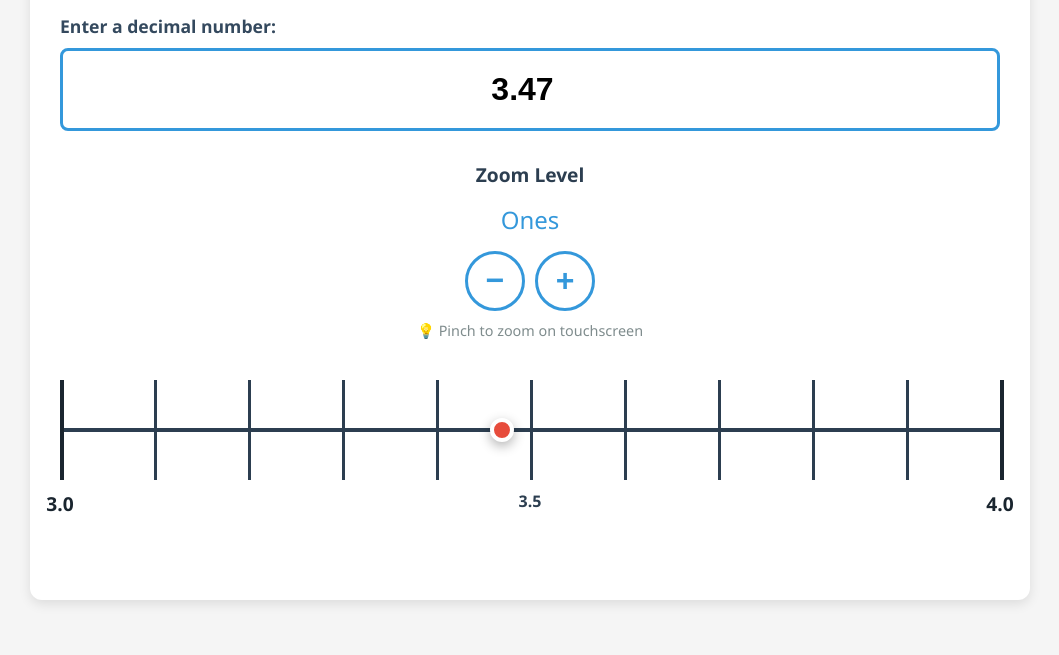
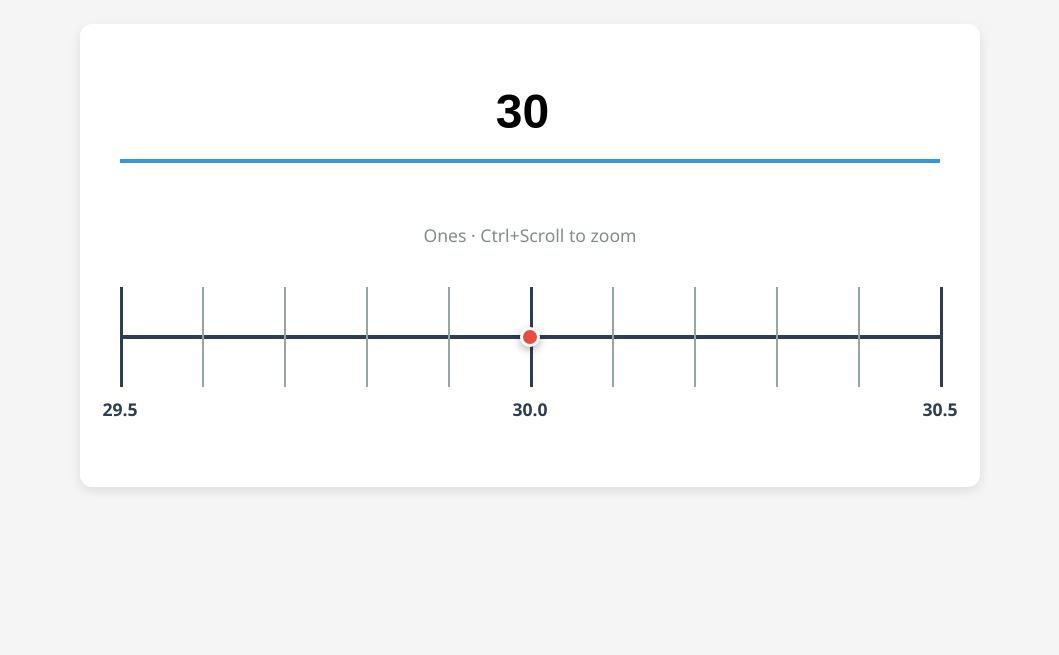
Before and after one commit to MrH-SWES/Zooming-Number-Line, a plain HTML site: page index.html in a window 1280 px wide. Shown: the part 145-800 px from the top of the page, without its empty margins (110-1169 px from the left). Drawn offline with Linux system fonts and the light colour scheme.

Commit message:
Update index.html

```diff
--- a/index.html
+++ b/index.html
@@ -19,116 +19,46 @@
             align-items: center;
             justify-content: center;
             min-height: 100vh;
-            touch-action: pan-y pinch-zoom;
         }
 
         .container {
-            max-width: 1000px;
+            max-width: 900px;
             width: 100%;
             background: white;
             border-radius: 12px;
-            padding: 30px;
+            padding: 40px;
             box-shadow: 0 4px 12px rgba(0,0,0,0.1);
-        }
-
-        h1 {
-            text-align: center;
-            color: #2c3e50;
-            margin-bottom: 30px;
-            font-size: clamp(1.5rem, 4vw, 2rem);
-        }
-
-        .input-section {
-            margin-bottom: 30px;
-        }
-
-        label {
-            display: block;
-            font-size: 1.1rem;
-            font-weight: bold;
-            color: #34495e;
-            margin-bottom: 10px;
         }
 
         input[type="number"] {
             width: 100%;
             padding: 20px;
-            font-size: 2rem;
-            border: 3px solid #3498db;
-            border-radius: 8px;
+            font-size: 3rem;
+            border: none;
+            border-bottom: 4px solid #3498db;
             text-align: center;
             font-weight: bold;
+            background: transparent;
+            margin-bottom: 60px;
         }
 
         input[type="number"]:focus {
             outline: none;
-            border-color: #2980b9;
-            box-shadow: 0 0 0 3px rgba(52, 152, 219, 0.2);
-        }
-
-        .zoom-controls {
-            margin-bottom: 30px;
-            text-align: center;
-        }
-
-        .zoom-label {
-            font-size: 1.2rem;
-            font-weight: bold;
-            color: #2c3e50;
-            margin-bottom: 15px;
+            border-bottom-color: #2980b9;
         }
 
         .zoom-level {
-            font-size: 1.5rem;
-            color: #3498db;
-            margin-bottom: 10px;
-        }
-
-        .zoom-buttons {
-            display: flex;
-            gap: 10px;
-            justify-content: center;
-            align-items: center;
-            margin-top: 15px;
-        }
-
-        .zoom-btn {
-            width: 60px;
-            height: 60px;
-            border: 3px solid #3498db;
-            background: white;
-            color: #3498db;
-            border-radius: 50%;
-            font-size: 2rem;
-            font-weight: bold;
-            cursor: pointer;
-            transition: all 0.3s;
-            display: flex;
-            align-items: center;
-            justify-content: center;
-        }
-
-        .zoom-btn:hover {
-            background: #3498db;
-            color: white;
-            transform: scale(1.1);
-        }
-
-        .zoom-btn:active {
-            transform: scale(0.95);
-        }
-
-        .pinch-hint {
-            font-size: 0.9rem;
+            text-align: center;
+            font-size: 1.1rem;
             color: #7f8c8d;
-            margin-top: 10px;
+            margin-bottom: 30px;
         }
 
         .number-line-container {
             position: relative;
             margin: 40px 0;
-            min-height: 150px;
-            touch-action: pinch-zoom;
+            min-height: 120px;
+            cursor: ns-resize;
         }
 
         .number-line {
@@ -141,81 +71,58 @@
         .tick {
             position: absolute;
             top: 0;
-            width: 3px;
+            width: 2px;
             height: 100%;
-            background: #2c3e50;
+            background: #95a5a6;
         }
 
         .tick.major {
-            width: 4px;
-            background: #1a252f;
+            width: 3px;
+            background: #2c3e50;
         }
 
         .tick-label {
             position: absolute;
             top: 110px;
+            left: 50%;
             transform: translateX(-50%);
             font-weight: bold;
-            font-size: 1rem;
+            font-size: 1.1rem;
             color: #2c3e50;
             white-space: nowrap;
         }
 
-        .tick-label.major {
-            font-size: 1.2rem;
-            color: #1a252f;
-        }
-
         .ghost-dot {
             position: absolute;
-            width: 24px;
-            height: 24px;
+            width: 20px;
+            height: 20px;
             background: #e74c3c;
-            border: 4px solid white;
+            border: 3px solid white;
             border-radius: 50%;
             top: 50%;
+            left: 50%;
             transform: translate(-50%, -50%);
             z-index: 10;
-            box-shadow: 0 4px 12px rgba(0,0,0,0.3);
-            transition: left 0.3s ease-out;
+            box-shadow: 0 3px 8px rgba(0,0,0,0.3);
         }
 
         @media (max-width: 768px) {
             .container {
-                padding: 20px;
+                padding: 25px;
             }
 
             input[type="number"] {
-                font-size: 1.5rem;
+                font-size: 2rem;
                 padding: 15px;
-            }
-
-            .zoom-btn {
-                width: 50px;
-                height: 50px;
-                font-size: 1.5rem;
             }
         }
     </style>
 </head>
 <body>
     <div class="container">
-        <h1>🔍 Zooming Number Line</h1>
+        <input type="number" id="numberInput" step="any" value="30" placeholder="0">
 
-        <div class="input-section">
-            <label for="numberInput">Enter a decimal number:</label>
-            <input type="number" id="numberInput" step="any" value="3.47" placeholder="Type any number">
-        </div>
-
-        <div class="zoom-controls">
-            <div class="zoom-label">Zoom Level</div>
-            <div class="zoom-level" id="zoomLevel">Ones Place</div>
-            <div class="zoom-buttons">
-                <button class="zoom-btn" id="zoomOut" title="Zoom Out">−</button>
-                <button class="zoom-btn" id="zoomIn" title="Zoom In">+</button>
-            </div>
-            <div class="pinch-hint">💡 Pinch to zoom on touchscreen</div>
-        </div>
+        <div class="zoom-level" id="zoomLevel">Ones · Ctrl+Scroll to zoom</div>
 
         <div class="number-line-container" id="numberLineContainer">
             <div class="number-line" id="numberLine"></div>
@@ -223,7 +130,6 @@
     </div>
 
     <script>
-        // Zoom levels from largest to smallest
         const ZOOM_LEVELS = [
             { name: 'Millions', step: 1000000, decimals: 0 },
             { name: 'Hundred Thousands', step: 100000, decimals: 0 },
@@ -238,35 +144,31 @@
             { name: 'Ten Thousandths', step: 0.0001, decimals: 5 }
         ];
 
-        let currentZoomIndex = 6; // Start at Ones
-        let currentValue = 3.47;
+        let currentZoomIndex = 6;
+        let currentValue = 30;
         let lastTouchDistance = null;
 
         const numberInput = document.getElementById('numberInput');
         const numberLine = document.getElementById('numberLine');
         const numberLineContainer = document.getElementById('numberLineContainer');
         const zoomLevel = document.getElementById('zoomLevel');
-        const zoomIn = document.getElementById('zoomIn');
-        const zoomOut = document.getElementById('zoomOut');
 
-        // Input change handler
         numberInput.addEventListener('input', () => {
             currentValue = parseFloat(numberInput.value) || 0;
             updateNumberLine();
         });
 
-        // Zoom button handlers
-        zoomIn.addEventListener('click', () => {
-            if (currentZoomIndex < ZOOM_LEVELS.length - 1) {
+        // Ctrl+Scroll zoom
+        numberLineContainer.addEventListener('wheel', (e) => {
+            if (e.ctrlKey) {
+                e.preventDefault();
+                if (e.deltaY < 0 && currentZoomIndex < ZOOM_LEVELS.length - 1) {
                     currentZoomIndex++;
                     updateNumberLine();
-            }
-        });
-
-        zoomOut.addEventListener('click', () => {
-            if (currentZoomIndex > 0) {
+                } else if (e.deltaY > 0 && currentZoomIndex > 0) {
                     currentZoomIndex--;
                     updateNumberLine();
+                }
             }
         });
 
@@ -283,13 +185,11 @@
                 const currentDistance = getTouchDistance(e.touches);
                 const delta = currentDistance - lastTouchDistance;
 
-                if (Math.abs(delta) > 10) { // Threshold to avoid jitter
+                if (Math.abs(delta) > 15) {
                     if (delta > 0 && currentZoomIndex < ZOOM_LEVELS.length - 1) {
-                        // Pinch out = zoom in
                         currentZoomIndex++;
                         updateNumberLine();
                     } else if (delta < 0 && currentZoomIndex > 0) {
-                        // Pinch in = zoom out
                         currentZoomIndex--;
                         updateNumberLine();
                     }
@@ -300,20 +200,6 @@
 
         numberLineContainer.addEventListener('touchend', () => {
             lastTouchDistance = null;
-        });
-
-        // Wheel zoom (for desktop)
-        numberLineContainer.addEventListener('wheel', (e) => {
-            e.preventDefault();
-            if (e.deltaY < 0 && currentZoomIndex < ZOOM_LEVELS.length - 1) {
-                // Scroll up = zoom in
-                currentZoomIndex++;
-                updateNumberLine();
-            } else if (e.deltaY > 0 && currentZoomIndex > 0) {
-                // Scroll down = zoom out
-                currentZoomIndex--;
-                updateNumberLine();
-            }
         });
 
         function getTouchDistance(touches) {
@@ -329,61 +215,51 @@
             const step = zoom.step;
             const decimals = zoom.decimals;
 
-            // Calculate range
-            const min = Math.floor(currentValue / step) * step;
-            const max = min + step;
+            // Center the value on the number line
+            const min = currentValue - step / 2;
+            const max = currentValue + step / 2;
 
             // Update zoom level display
-            zoomLevel.textContent = zoom.name;
+            zoomLevel.textContent = `${zoom.name} · Ctrl+Scroll to zoom`;
 
-            // Enable/disable buttons
-            zoomOut.style.opacity = currentZoomIndex === 0 ? '0.3' : '1';
-            zoomOut.style.cursor = currentZoomIndex === 0 ? 'not-allowed' : 'pointer';
-            zoomIn.style.opacity = currentZoomIndex === ZOOM_LEVELS.length - 1 ? '0.3' : '1';
-            zoomIn.style.cursor = currentZoomIndex === ZOOM_LEVELS.length - 1 ? 'not-allowed' : 'pointer';
-
-            // Draw 11 ticks (0 through 10)
+            // Draw 11 ticks
             for (let i = 0; i <= 10; i++) {
                 const value = min + (max - min) * (i / 10);
                 const position = (i / 10) * 100;
 
                 const tick = document.createElement('div');
                 tick.className = 'tick';
-                if (i === 0 || i === 10) {
+                if (i === 0 || i === 5 || i === 10) {
                     tick.classList.add('major');
                 }
                 tick.style.left = position + '%';
                 numberLine.appendChild(tick);
+            }
 
-                // Label major ticks and midpoint
-                if (i === 0 || i === 5 || i === 10) {
+            // Label left, center, right
+            [0, 5, 10].forEach(i => {
+                const value = min + (max - min) * (i / 10);
+                const position = (i / 10) * 100;
+
                 const label = document.createElement('div');
                 label.className = 'tick-label';
-                    if (i === 0 || i === 10) {
-                        label.classList.add('major');
-                    }
+                label.style.left = position + '%';
 
-                    // Format large numbers with commas
-                    if (decimals === 0 && value >= 1000) {
-                        label.textContent = value.toLocaleString();
+                if (decimals === 0 && Math.abs(value) >= 1000) {
+                    label.textContent = value.toLocaleString(undefined, {maximumFractionDigits: 0});
                 } else {
                     label.textContent = value.toFixed(decimals);
                 }
 
-                    label.style.left = position + '%';
                 numberLine.appendChild(label);
-                }
-            }
+            });
 
-            // Draw ghost dot
-            const position = ((currentValue - min) / (max - min) * 100);
+            // Ghost dot always centered
             const ghostDot = document.createElement('div');
             ghostDot.className = 'ghost-dot';
-            ghostDot.style.left = Math.max(0, Math.min(100, position)) + '%';
             numberLine.appendChild(ghostDot);
         }
 
-        // Initialize
         updateNumberLine();
     </script>
 </body>
```
Lines whose indentation alone changed are shown as unchanged.
